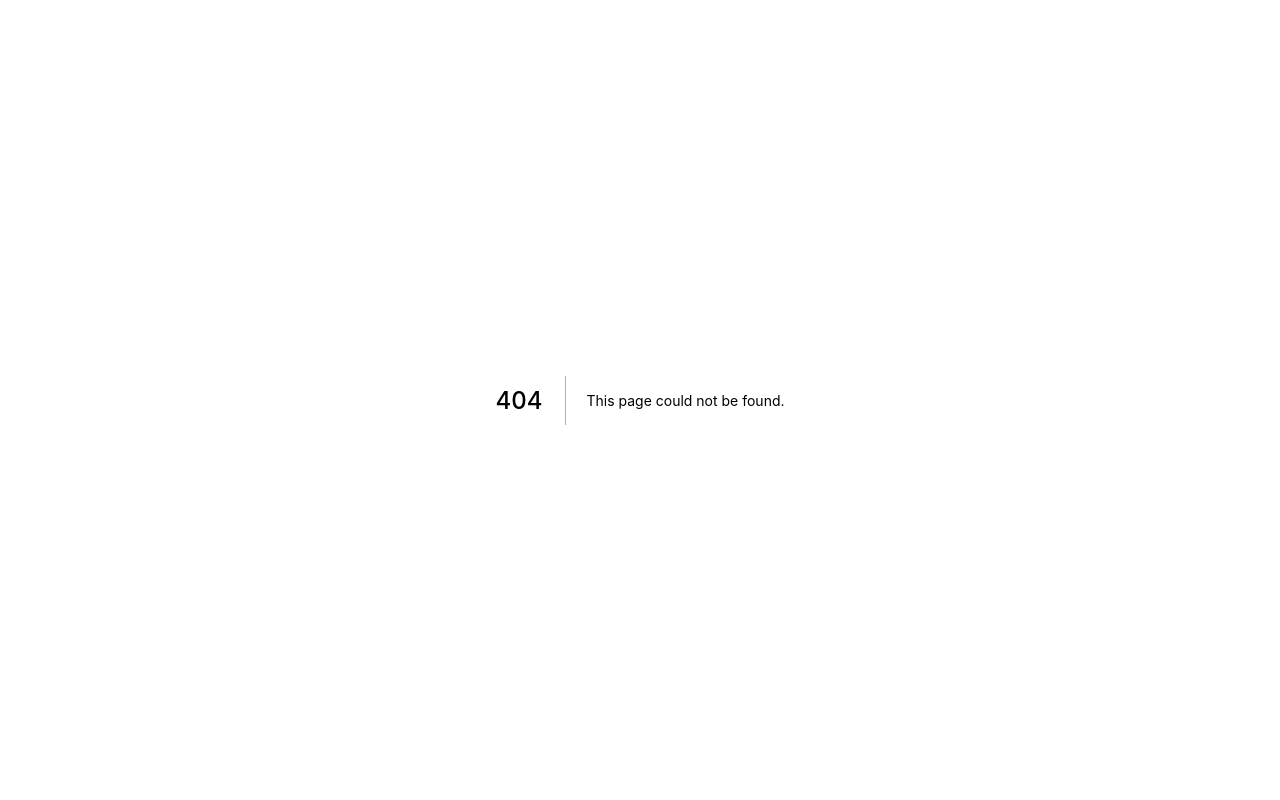
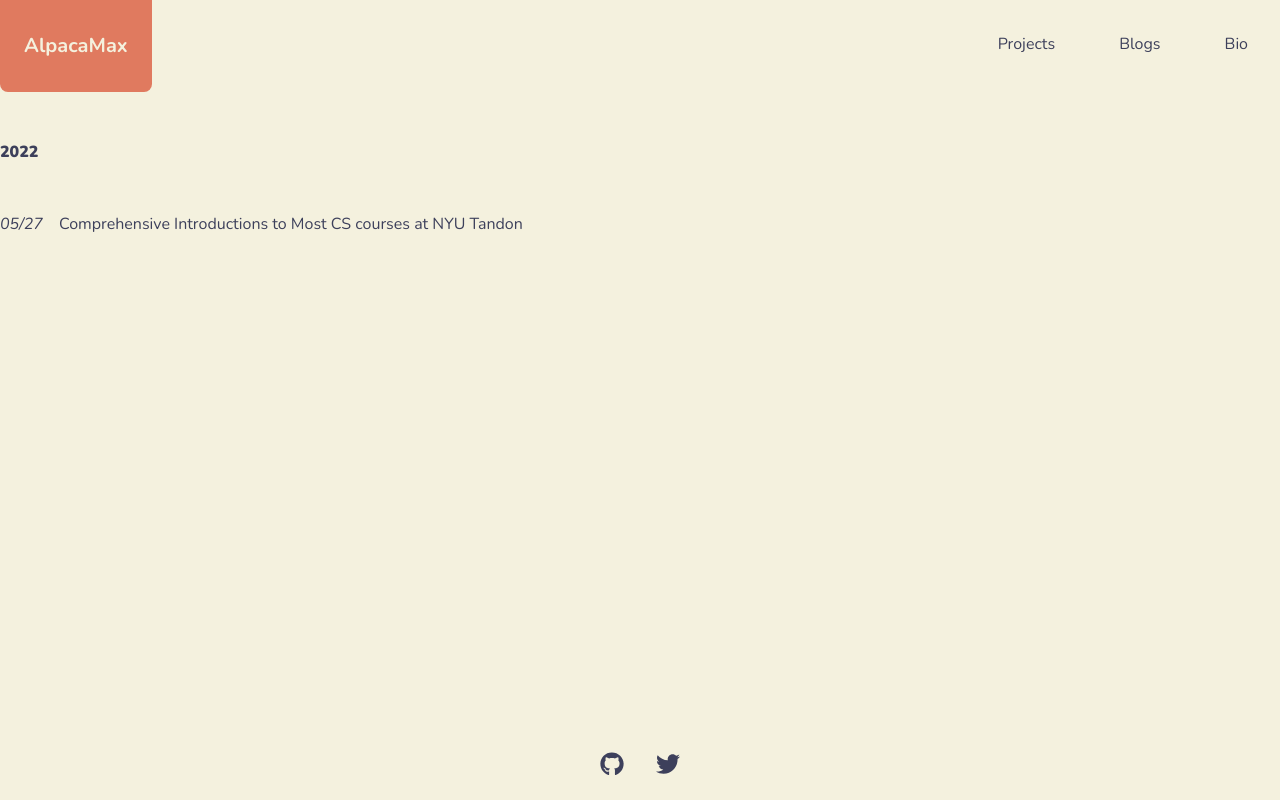
Before and after one commit to AlpacaMax/AlpacaMax.github.io, a Next.js app: page /blogs in a window 1280 px wide. Before the commit this address had no page. Built offline with nearby package versions, Linux system fonts and the light colour scheme.

Commit message:
Add blogs page

```diff
--- a/components/navbar.js
+++ b/components/navbar.js
@@ -19,7 +19,9 @@ export default function Navbar() {
 					</Link>
 				</div>
 				<div className="m-8">
-						<a href="#">Blogs</a>
+					<Link href="/blogs">
+						<a>Blogs</a>
+					</Link>
 				</div>
 				<div className="m-8">
 					<Link href="/bio">
--- /dev/null
+++ b/pages/blogs/index.js
@@ -0,0 +1,17 @@
+import Layout from '../../components/layout.js';
+
+export default function Blogs() {
+	return (
+		<Layout>
+			<div className="grow text-text">
+				<div className="my-12">
+					<span className="font-black">2022</span>
+				</div>
+				<div className="my-4">
+					<span className="italic mr-4">05/27</span>
+					<span>Comprehensive Introductions to Most CS courses at NYU Tandon</span>
+				</div>
+			</div>
+		</Layout>
+	)
+}
```
